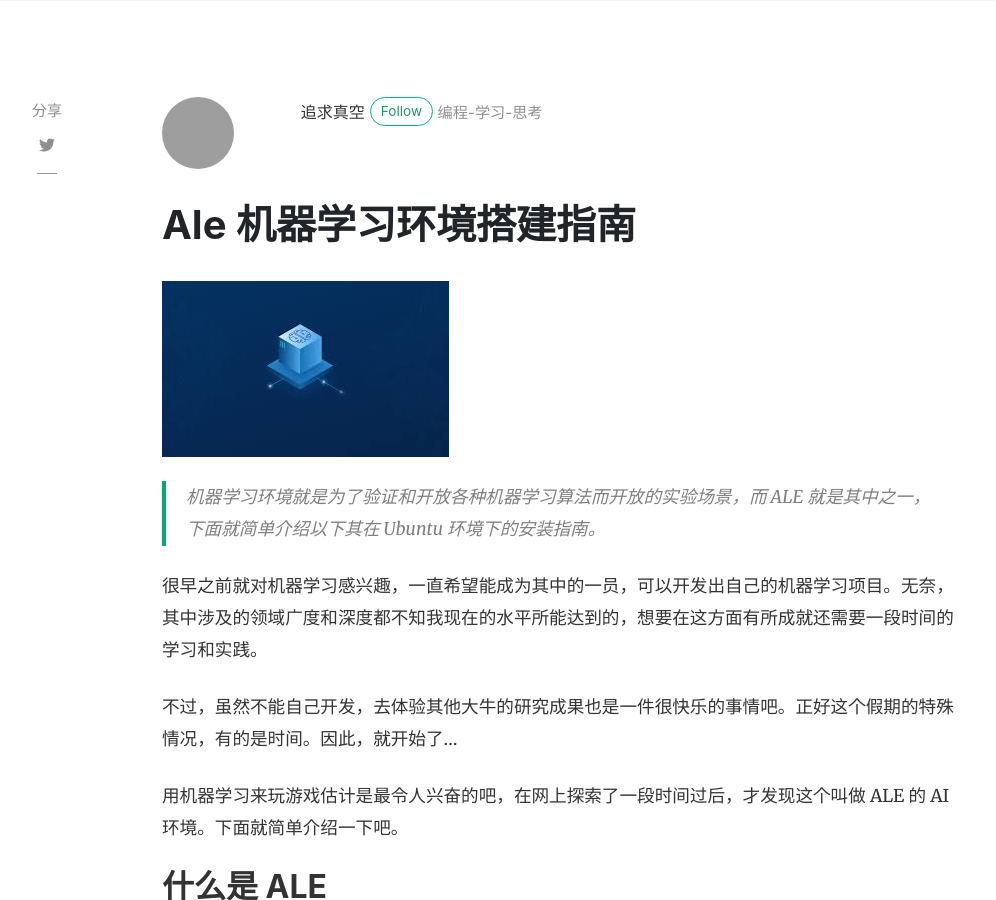
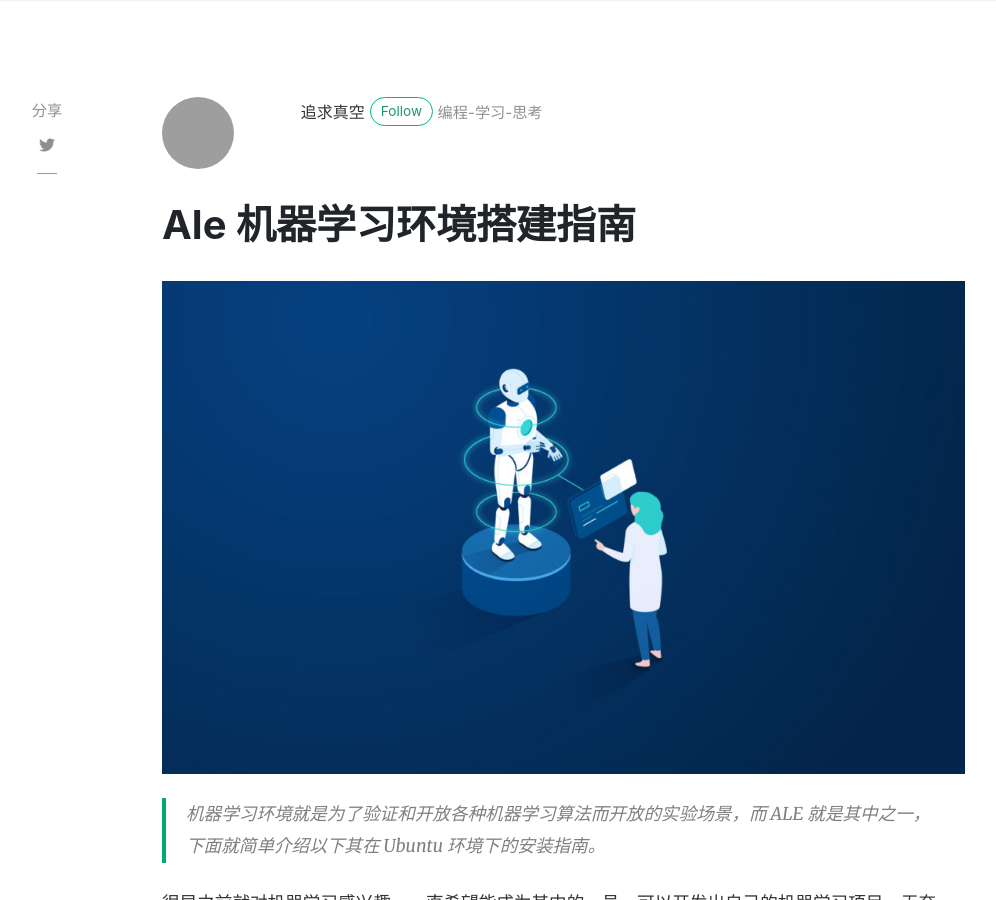
Before and after one commit to soragui/soragui.github.io, a Jekyll site: the page built from _posts/2020-02-08-ALE-机器学习环境搭建指南.md, in a window 1280 px wide and 900 px high. Shown: the whole window, without its empty margins (123-1119 px from the left). Built offline with Jekyll 4.4.1, drawn with Linux system fonts in a browser that asks for light colours; nearby versions of some CDN libraries; comment, search, counter and statistics services are not loaded; grey boxes are pictures that could not be loaded.

Commit message:
change header img

```diff
--- a/_posts/2020-02-08-ALE-机器学习环境搭建指南.md
+++ b/_posts/2020-02-08-ALE-机器学习环境搭建指南.md
@@ -1,7 +1,7 @@
 ---
 layout: post
 description: Arcade Learning Environment for AI research ubuntu install.
-image: assets/images/alee.jpeg
+image: assets/images/alee.jpg
 commnets: true
 author: sal
 ---
```
Also changed, not shown: assets/images/alee.jpg (added).
